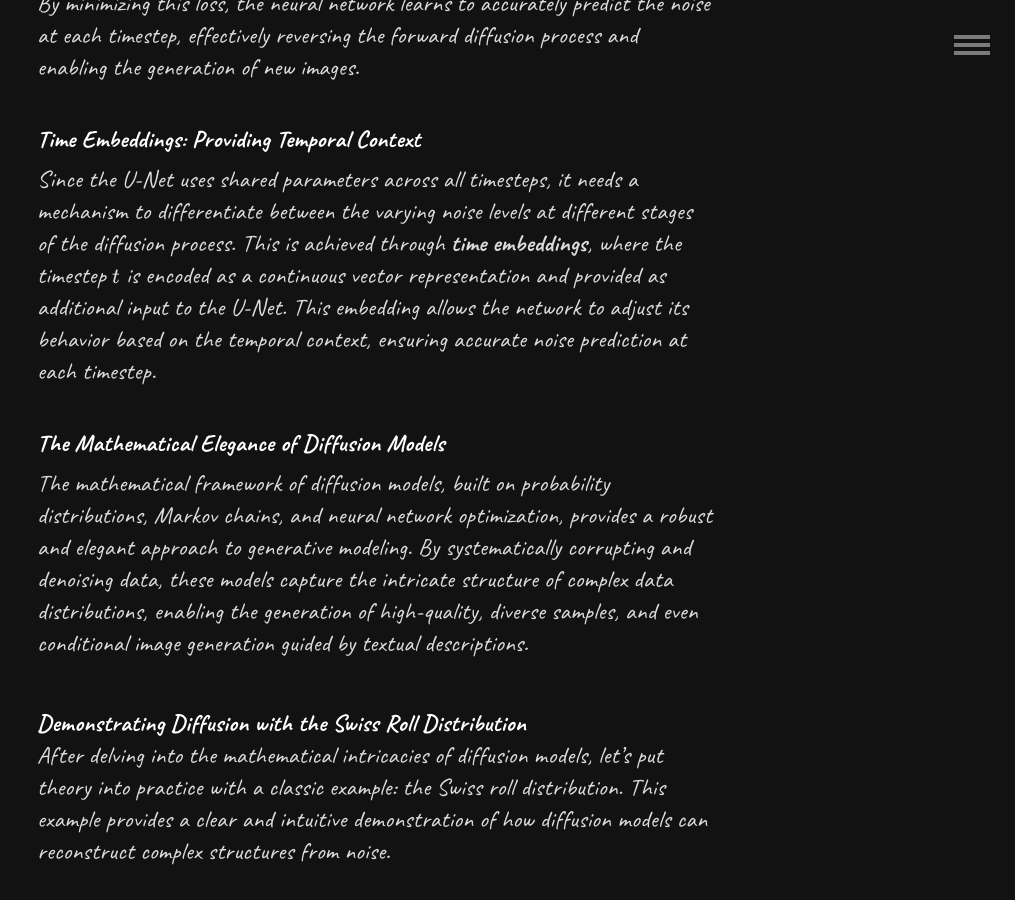
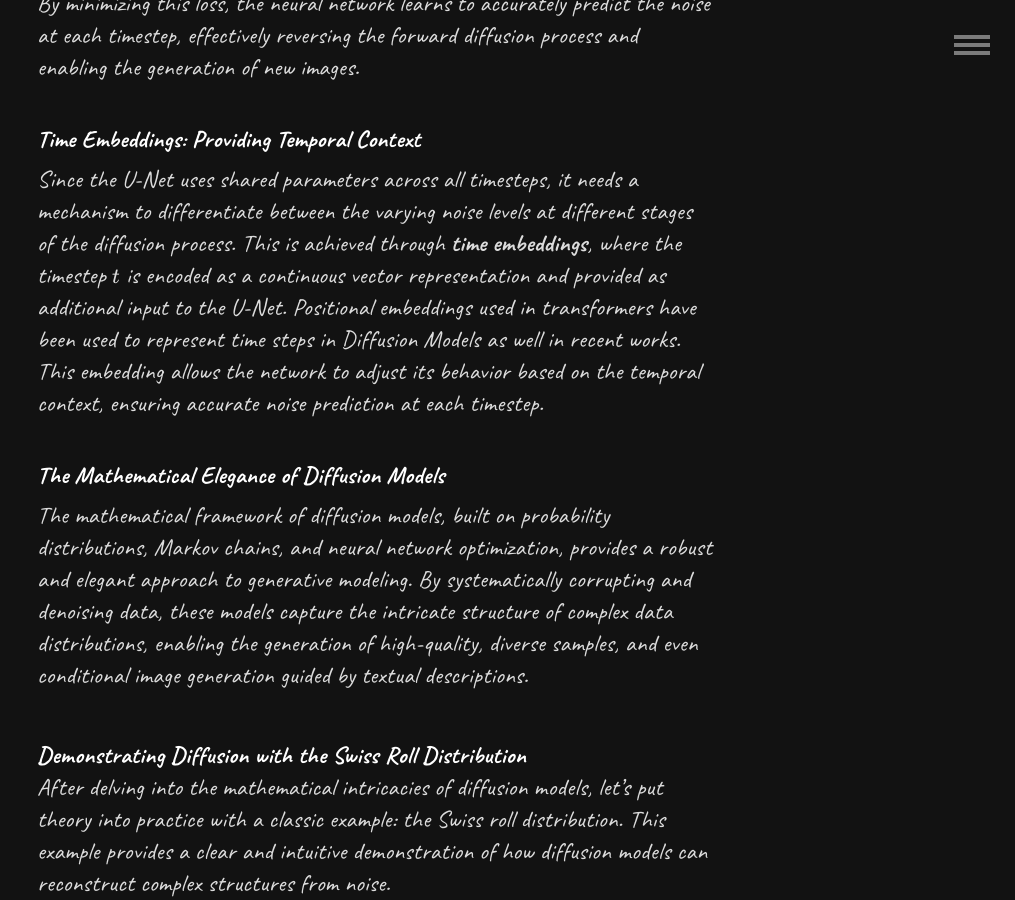
Before and after one commit to spraphul/blog, a Jekyll site: the page built from _posts/2024-07-21-diffusion-models.md, in a window 1280 px wide and 900 px high, scrolled down 9397 px. Shown: the whole window, without its empty margins (265-1280 px from the left). Built offline with Jekyll 4.4.1, drawn with Linux system fonts in a browser that asks for light colours; some web fonts are replaced; formulas are drawn with MathJax 3.

Commit message:
Update 2024-07-21-diffusion-models.md

```diff
--- a/_posts/2024-07-21-diffusion-models.md
+++ b/_posts/2024-07-21-diffusion-models.md
@@ -152,7 +152,7 @@ By minimizing this loss, the neural network learns to accurately predict the noi
 
 #### Time Embeddings: Providing Temporal Context
 
-Since the U-Net uses shared parameters across all timesteps, it needs a mechanism to differentiate between the varying noise levels at different stages of the diffusion process. This is achieved through **time embeddings**, where the timestep $t$ is encoded as a continuous vector representation and provided as additional input to the U-Net. This embedding allows the network to adjust its behavior based on the temporal context, ensuring accurate noise prediction at each timestep.
+Since the U-Net uses shared parameters across all timesteps, it needs a mechanism to differentiate between the varying noise levels at different stages of the diffusion process. This is achieved through **time embeddings**, where the timestep $t$ is encoded as a continuous vector representation and provided as additional input to the U-Net. Positional embeddings used in transformers have been used to represent time steps in Diffusion Models as well in recent works. This embedding allows the network to adjust its behavior based on the temporal context, ensuring accurate noise prediction at each timestep.
 
 ### The Mathematical Elegance of Diffusion Models
 
```
